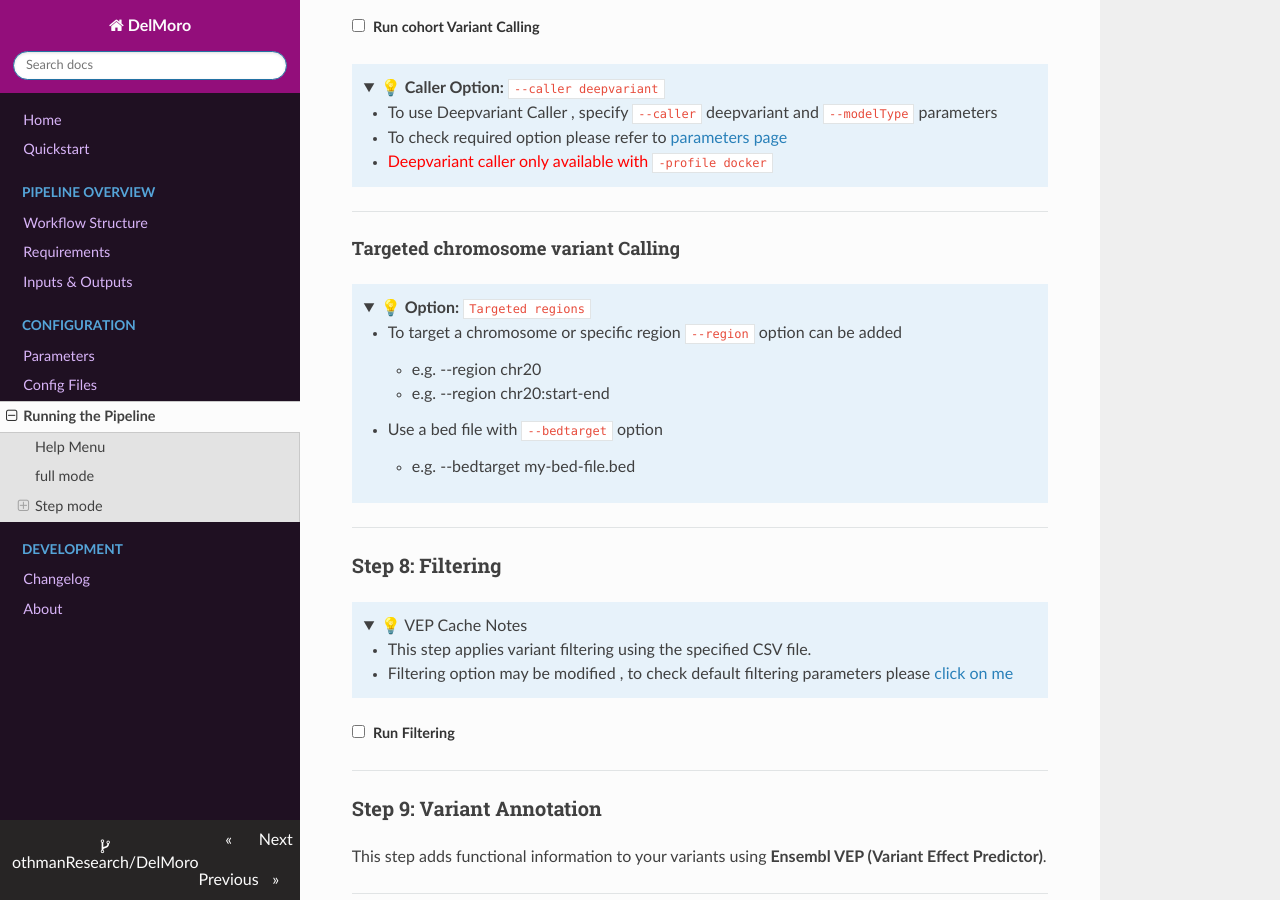
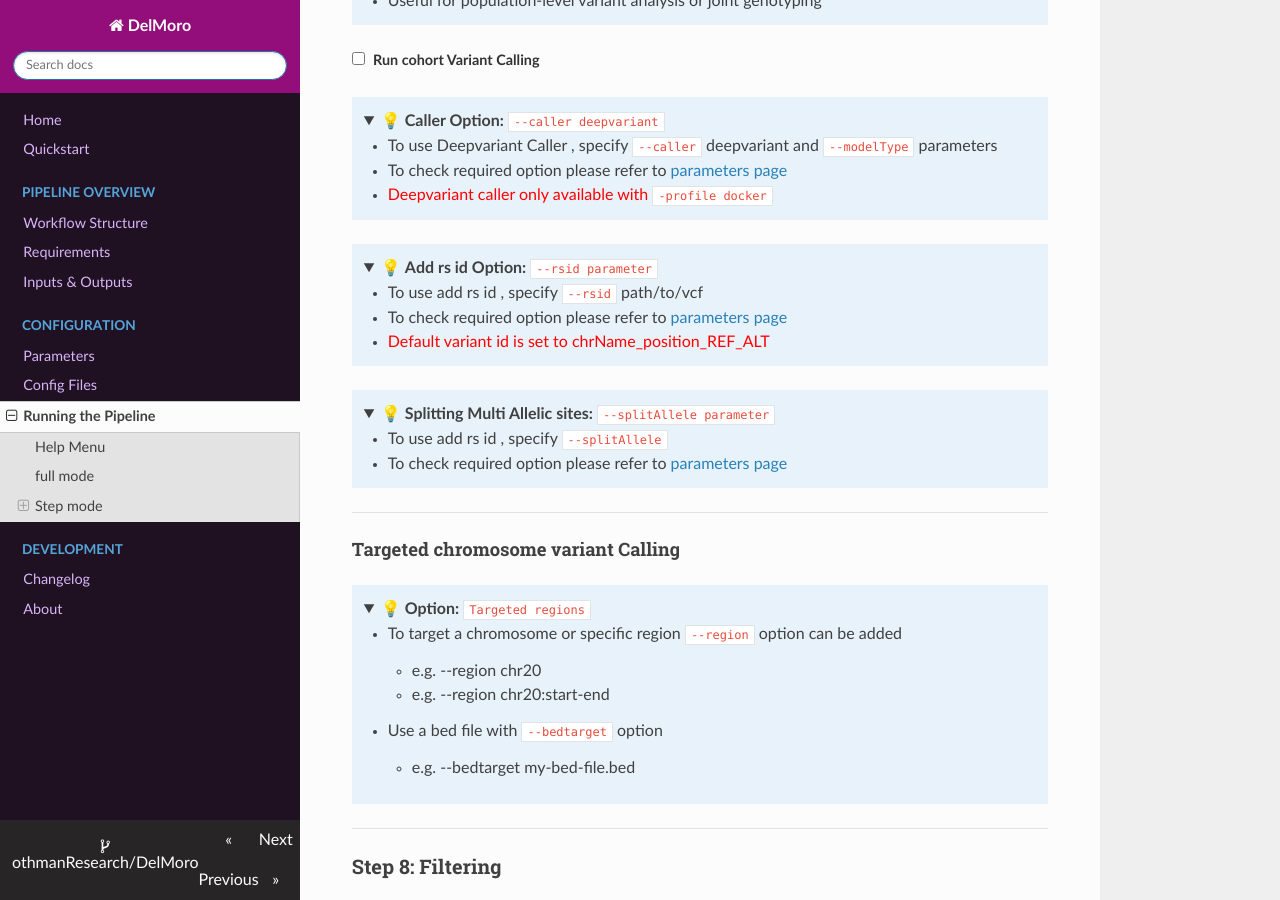
Before and after one commit to othmanResearch/DelMoro, an MkDocs documentation site: the page built from docs/7running.md, in a window 1280 px wide and 900 px high, scrolled down 6767 px. Built offline with MkDocs 1.6.1, drawn with Linux system fonts in a browser that asks for light colours; nearby versions of some CDN libraries; some of the changed text lies outside the part shown.

Commit message:
--rsid & --splitAllele

```diff
--- a/docs/7running.md
+++ b/docs/7running.md
@@ -110,6 +110,8 @@
                             : --tovarcall   <path-to-bam-csv)
                             : --mode onlyvcf [ optional ]
                             : --caller deepvariant [ optional ]
+                            : --rsid <path-to-vcf> [ optional ]
+  		   	                : --splitAllele  [ optional ]
                    output   : .vcf
                             : .table
   -- Annotation
@@ -489,6 +491,15 @@
     - <span style="color:red ;">Deepvariant caller only available with `-profile docker`</span>
 
 
+???+ note " 💡 **Add rs id Option:** `--rsid parameter`"
+    - To use add rs id , specify `--rsid` path/to/vcf
+    - To check required option please refer to [parameters page](5parameters.md/#variant-calling )
+    - <span style="color:red ;">Default variant id is set to chrName_position_REF_ALT</span>
+
+???+ note " 💡 **Splitting Multi Allelic sites:** `--splitAllele parameter`"
+    - To use add rs id , specify `--splitAllele`
+    - To check required option please refer to [parameters page](5parameters.md/#variant-calling )
+
 ---
 #### Targeted chromosome variant Calling
 
```
Also changed, not shown: other parts of docs/7running.md (+1 -1 lines), docs/5parameters.md (+4 -1 lines).
